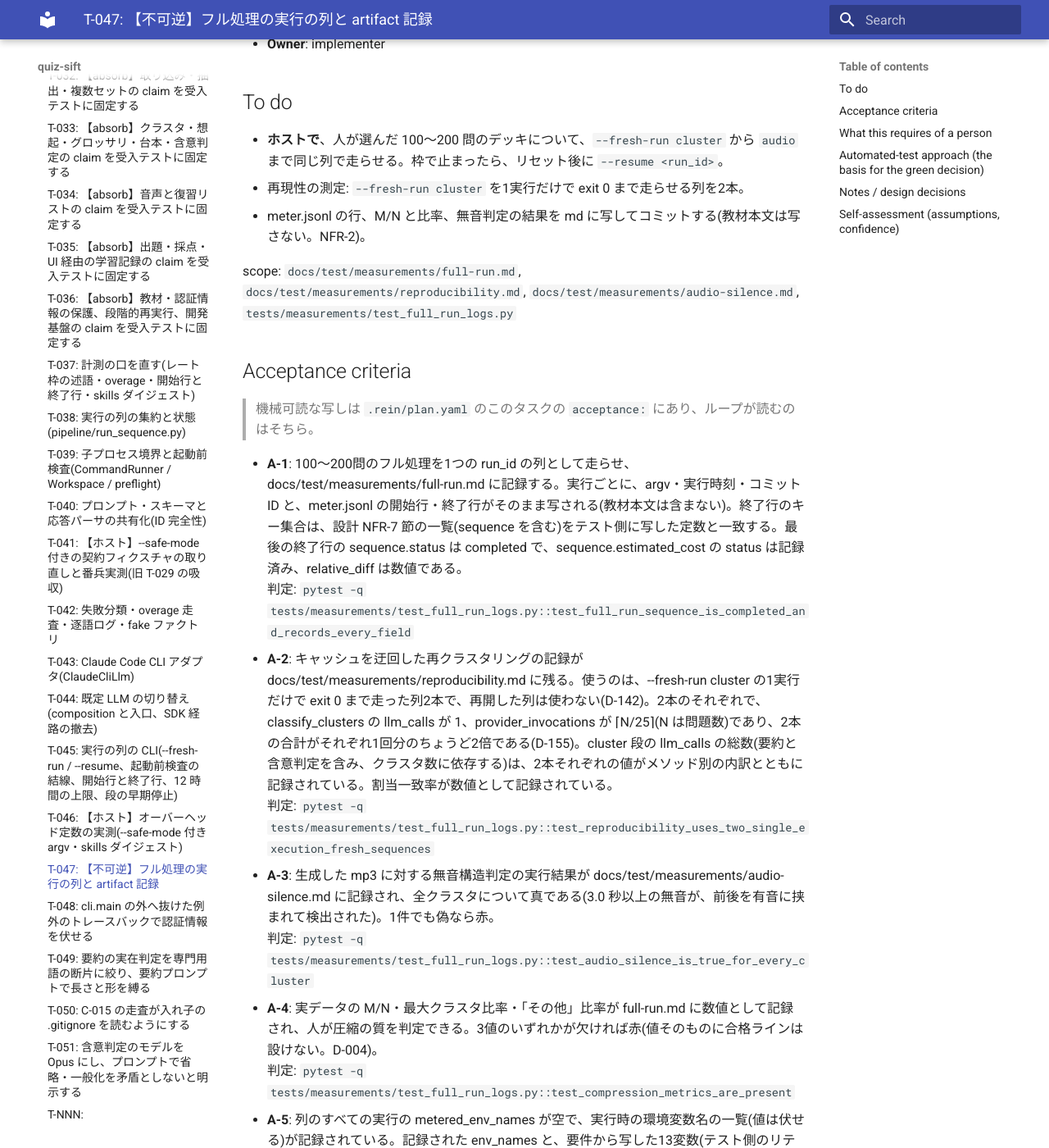
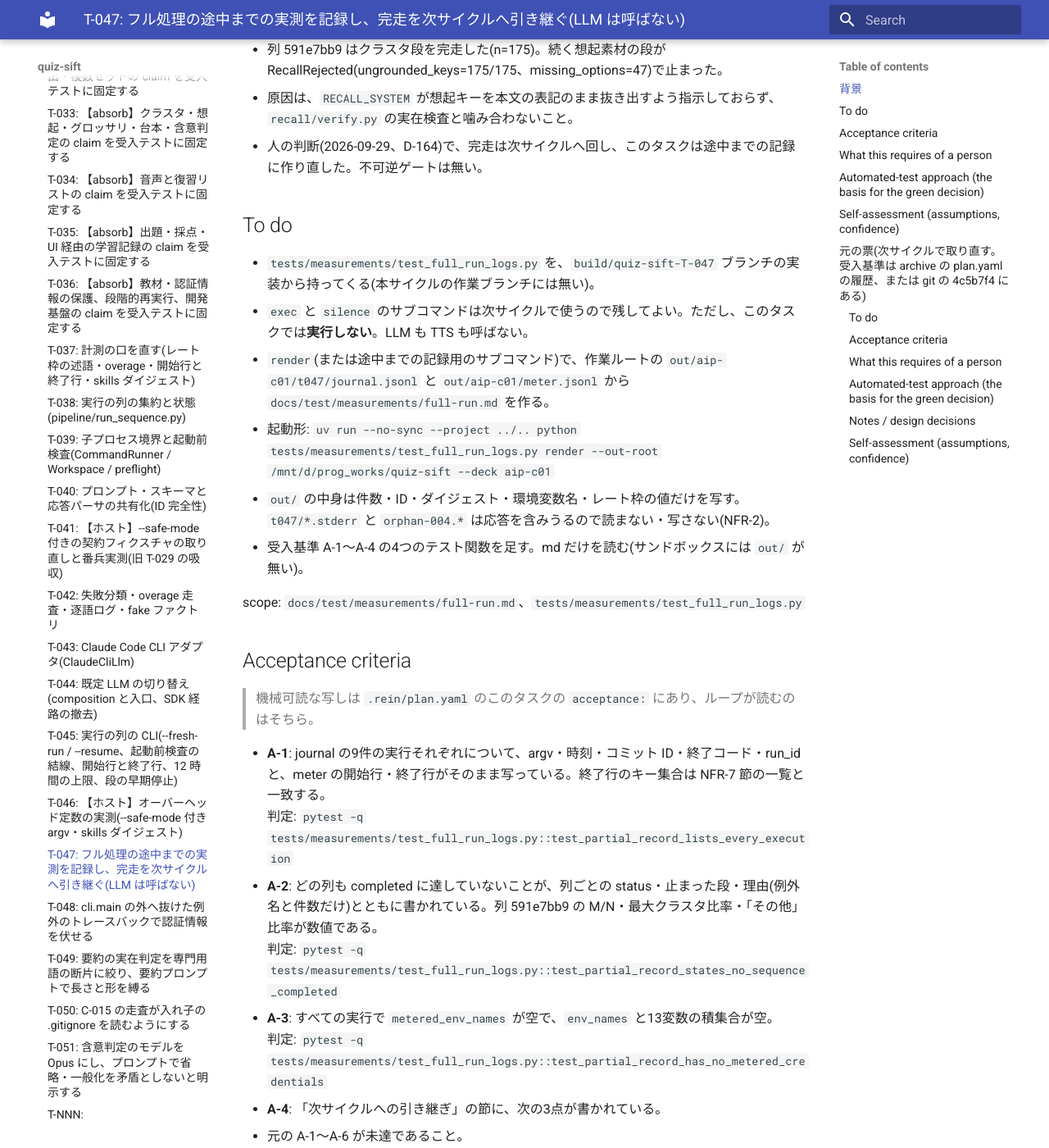
Before and after one commit to komoroko/quiz-sift, an MkDocs documentation site: the page built from docs/tasks/T-047.md, in a window 1280 px wide and 1400 px high, scrolled down 551 px. Shown: the whole window at 82% size. Built offline with MkDocs 1.6.1 and Material for MkDocs 9.7.7, drawn with Linux system fonts in a browser that asks for light colours; some of the changed text lies outside the part shown.

Commit message:
T-047: フル処理の途中までの実測の記録と次サイクルへの引き継ぎに作り直す(D-164)

```diff
--- a/docs/05-current-state.md
+++ b/docs/05-current-state.md
@@ -72,8 +72,7 @@
 
 ### Implemented capabilities
 
-旧 T-001〜T-019、T-021〜T-023、T-031 に加え、サイクル 2026-09-26(中止で閉じた)の T-032〜T-046、T-048〜T-051 の分。
-中止で閉じたので、下の後者は **acceptance(grounded review・依存監査)を経ていない**。各タスクの DoD と受入基準は緑だった。
+旧 T-001〜T-019、T-021〜T-023、T-031 に加え、サイクル 2026-09-26 の T-032〜T-051 の分(T-047 は途中までの記録に作り直した。D-164)。
 
 - R-1〜R-8、R-10、R-11、R-12、NFR-1〜NFR-6。
 - NFR-7: overhead の較正値あり(T-046)。実行の列の集約と CLI(`--fresh-run` / `--resume`、12 時間の上限、早期停止)がある(T-038、T-045)。
@@ -86,7 +85,7 @@
 | 項目 | 状態 | 次にやること |
 |---|---|---|
 | **想起素材のプロンプトと検査の不一致** | 実データで全件落ちる。列 591e7bb9 の recall 段が RecallRejected(ungrounded_keys=175/175、missing_options=47)。`RECALL_SYSTEM` は想起キーを本文の表記のまま抜き出すよう指示しておらず、`recall/verify.py` は `is_present` による実在を要求する | プロンプトを直すタスクを先に置く。直した後に `generic_keys`(全 term が他クラスタにも出る)で止まらないかも実データで確かめる。リポジトリ外の診断スクリプト `~/quiz-sift-diag/diag_recall.py` で、クラスタ段のキャッシュから全問を検査にかけられる |
-| **旧 T-047(不可逆): フル処理100〜200問の実測** | 未完。票は archive の `docs/tasks/T-047.md`。クラスタ段は列 591e7bb9 で完走(n=175)。実装途中の `tests/measurements/test_full_run_logs.py` は `build/quiz-sift-T-047*` ブランチにだけある | 上の修正の後、票の受入基準のまま `cluster --fresh-run` から列を取り直す。C-003・C-007・C-019・C-020 の実データでの証拠はまだ無い。含意判定は 350〜500 回が Opus なので、週次枠の途中で止まって `--resume` を要する見込みが高い |
+| **フル処理100〜200問の完走(元の T-047、不可逆)** | 未完。元の票と受入基準は archive の `docs/tasks/T-047.md` の「元の票」。途中までの記録は `docs/test/measurements/full-run.md`。クラスタ段は列 591e7bb9 で完走(n=175)。実行の道具は `tests/measurements/test_full_run_logs.py`(`exec` / `silence` / `render`) | 上の修正の後、票の受入基準のまま `cluster --fresh-run` から列を取り直す。C-003・C-007・C-019・C-020 の実データでの証拠はまだ無い。含意判定は 350〜500 回が Opus なので、週次枠の途中で止まって `--resume` を要する見込みが高い |
 
 T-047 のための許可 `Bash(uv run *:*)` が `.claude/settings.json` にある(c46dbc8)。次のサイクルの acceptance でセキュリティの指摘になる見込みで、残すか外すかを決める。
 
--- a/docs/tasks/T-047.md
+++ b/docs/tasks/T-047.md
@@ -1,6 +1,71 @@
-# T-047: 【不可逆】フル処理の実行の列と artifact 記録
+# T-047: フル処理の途中までの実測を記録し、完走を次サイクルへ引き継ぐ(LLM は呼ばない)
 
-> **未完のままサイクルを中止で閉じた(D-164、2026-09-29)。** 列 591e7bb9 はクラスタ段を完走したが、想起素材の段が RecallRejected(ungrounded_keys=175/175、missing_options=47)で止まった。次サイクルでは RECALL_SYSTEM を検査に合わせて直すタスクを先に置き、この票の受入基準のまま取り直す。実装途中の `tests/measurements/test_full_run_logs.py` は `build/quiz-sift-T-047*` ブランチにある。
+- **Covers requirement/design**: NFR-7 / NFR-8(claims: C-019、C-020 の途中までの証拠)、D-164
+- **Kind**: integration
+- **Phase**: build
+- **status**: todo
+- **blockedBy**: T-045、T-046、T-049、T-051
+- **Dependents (what waits on this task)**: none
+- **Owner**: implementer
+
+## 背景
+
+- 元の T-047 は【不可逆】のフル処理だった。票の本文は下の「元の票」にある。
+- 列 591e7bb9 はクラスタ段を完走した(n=175)。続く想起素材の段が RecallRejected(ungrounded_keys=175/175、missing_options=47)で止まった。
+  - 原因は、`RECALL_SYSTEM` が想起キーを本文の表記のまま抜き出すよう指示しておらず、`recall/verify.py` の実在検査と噛み合わないこと。
+- 人の判断(2026-09-29、D-164)で、完走は次サイクルへ回し、このタスクは途中までの記録に作り直した。不可逆ゲートは無い。
+
+## To do
+
+- `tests/measurements/test_full_run_logs.py` を、`build/quiz-sift-T-047` ブランチの実装から持ってくる(本サイクルの作業ブランチには無い)。
+  - `exec` と `silence` のサブコマンドは次サイクルで使うので残してよい。ただし、このタスクでは**実行しない**。LLM も TTS も呼ばない。
+- `render`(または途中までの記録用のサブコマンド)で、作業ルートの `out/aip-c01/t047/journal.jsonl` と `out/aip-c01/meter.jsonl` から `docs/test/measurements/full-run.md` を作る。
+  - 起動形: `uv run --no-sync --project ../.. python tests/measurements/test_full_run_logs.py render --out-root /mnt/d/prog_works/quiz-sift --deck aip-c01`
+  - `out/` の中身は件数・ID・ダイジェスト・環境変数名・レート枠の値だけを写す。`t047/*.stderr` と `orphan-004.*` は応答を含みうるので読まない・写さない(NFR-2)。
+- 受入基準 A-1〜A-4 の4つのテスト関数を足す。md だけを読む(サンドボックスには `out/` が無い)。
+
+scope: `docs/test/measurements/full-run.md`、`tests/measurements/test_full_run_logs.py`
+
+## Acceptance criteria
+
+> 機械可読な写しは `.rein/plan.yaml` のこのタスクの `acceptance:` にあり、ループが読むのはそちら。
+
+- **A-1**: journal の9件の実行それぞれについて、argv・時刻・コミット ID・終了コード・run_id と、meter の開始行・終了行がそのまま写っている。終了行のキー集合は NFR-7 節の一覧と一致する。
+  判定: `pytest -q tests/measurements/test_full_run_logs.py::test_partial_record_lists_every_execution`
+- **A-2**: どの列も completed に達していないことが、列ごとの status・止まった段・理由(例外名と件数だけ)とともに書かれている。列 591e7bb9 の M/N・最大クラスタ比率・「その他」比率が数値である。
+  判定: `pytest -q tests/measurements/test_full_run_logs.py::test_partial_record_states_no_sequence_completed`
+- **A-3**: すべての実行で `metered_env_names` が空で、`env_names` と13変数の積集合が空。
+  判定: `pytest -q tests/measurements/test_full_run_logs.py::test_partial_record_has_no_metered_credentials`
+- **A-4**: 「次サイクルへの引き継ぎ」の節に、次の3点が書かれている。
+  - 元の A-1〜A-6 が未達であること。
+  - 止めた理由(RecallRejected の件数)。
+  - 次サイクルで `RECALL_SYSTEM` の修正を先に置くこと。
+
+  判定: `pytest -q tests/measurements/test_full_run_logs.py::test_partial_record_hands_over_to_the_next_cycle`
+
+## What this requires of a person
+
+- なし。LLM・TTS・実 CLI を呼ばない。
+
+## Automated-test approach (the basis for the green decision)
+
+- **Test kind**: unit(記録の検査)
+- **Test file(s)**: `tests/measurements/test_full_run_logs.py`
+- **Test target / cases**:
+  - A-1: 実行の件数が 9 でない記録、開始行か終了行が欠けた記録は赤。
+  - A-2: completed と書いた列がある記録、3値のどれかが欠けた記録は赤。
+- テストが読むのは md だけ。md はコミットするので、中身に教材本文が無いことはレビューで確かめる。
+
+## Self-assessment (assumptions, confidence)
+
+- **Confidence**: high(既存のログを写すだけ)。
+- **Assumptions made**: `meter.jsonl` の行は設計どおり教材本文を含まない(NFR-2、T-038 で検査済み)。
+- **Open questions**: なし。
+
+---
+
+## 元の票(次サイクルで取り直す。受入基準は archive の plan.yaml の履歴、または git の 4c5b7f4 にある)
+
 
 
 - **Covers requirement/design**: R-3 の再現性 / R-7 の実測 / NFR-7 (f) / NFR-8 (f)(h)(claims: C-003, C-007, C-019, C-020)
@@ -11,7 +76,7 @@
 - **Dependents (what waits on this task)**: none
 - **Owner**: implementer
 
-## To do
+#### To do
 
 - **ホストで**、人が選んだ 100〜200 問のデッキについて、`--fresh-run cluster` から `audio` まで同じ列で走らせる。枠で止まったら、リセット後に `--resume <run_id>`。
 - 再現性の測定: `--fresh-run cluster` を1実行だけで exit 0 まで走らせる列を2本。
@@ -19,7 +84,7 @@
 
 scope: `docs/test/measurements/full-run.md`, `docs/test/measurements/reproducibility.md`, `docs/test/measurements/audio-silence.md`, `tests/measurements/test_full_run_logs.py`
 
-## Acceptance criteria
+#### Acceptance criteria
 
 > 機械可読な写しは `.rein/plan.yaml` のこのタスクの `acceptance:` にあり、ループが読むのはそちら。
 
@@ -36,7 +101,7 @@ scope: `docs/test/measurements/full-run.md`, `docs/test/measurements/reproducibi
 - **A-6**: 列の overage_check が passed か unknown のどちらかである。unknown の場合は、invocations_without_rate_limit_event の件数が full-run.md に書かれている。各実行の quota_at_start / quota_at_end が、値として、または null と欠落件数として記録されている(NFR-8 (f)(h))。
   判定: `pytest -q tests/measurements/test_full_run_logs.py::test_overage_check_and_quota_are_recorded`
 
-## What this requires of a person
+#### What this requires of a person
 
 - **security_boundary**: 教材本文が、ホストの Claude Code セッション記録(最小ホーム配下の .claude/projects/**/*.jsonl)に平文で書かれる。リポジトリの外にあり、消しても取り消せない(D-086 が許容) — read at `src/quiz_sift/adapters/llm_claude_cli.py`, `src/quiz_sift/adapters/claude_process.py` (ADR-014)
   可逆性: **戻せない**(このタスクの前で rein build が止まり、人が rein approve T-047 を実行する)
@@ -46,14 +111,14 @@ scope: `docs/test/measurements/full-run.md`, `docs/test/measurements/reproducibi
 - **前提(requires)**: 最小ホーム ~/.quiz-sift-claude-home が用意され、資格情報ファイルがある(HOME=~/.quiz-sift-claude-home claude /login を1回。ファイルは開かずに存在だけを見る)
 - **前提(requires)**: CosyVoice の本体がこのホストの Python から import できる(uv sync --extra tts と、CosyVoice のチェックアウトを PYTHONPATH に通すこと。重みの場所は --tts-model で渡す)
 
-## Automated-test approach (the basis for the green decision)
+#### Automated-test approach (the basis for the green decision)
 
 - **Test kind**: unit / integration(ホスト実測ログの判定を含む)
 - **Test file(s)**: `tests/measurements/test_full_run_logs.py`
 - **Test target / cases** — 何を壊すと赤になるか:
   - md の「記録」ブロックを読む判定テストを tests/measurements/test_full_run_logs.py に置く。
 
-## Notes / design decisions
+#### Notes / design decisions
 
 - **不可逆**(D-088): rein build はこのタスクの前で止まる。人が `rein approve T-047` を実行してから走る。
 - 人の前提は3つ。最小ホームを用意すること、CosyVoice の本体と重みを用意すること(`--tts-model`)、週次枠のリセット(2026-09-28 08:00 JST)後に着手すること。CosyVoice の import は requires の probe で確かめる。重みのディレクトリは確かめられない(AR-148)。
@@ -61,7 +126,7 @@ scope: `docs/test/measurements/full-run.md`, `docs/test/measurements/reproducibi
 - 旧 T-020 を置き換える。変わった点は3つ。1回の実行ではなく列で数える。完走は列の status で判定する。(h) を足した。
 - 枠切れの形が rejected の rate_limit_event を伴わないと、列は完走しない(設計 Open questions、D-129)。その場合、このタスクは完走せず、次サイクルへ回すかを人が決める。
 
-## Self-assessment (assumptions, confidence)
+#### Self-assessment (assumptions, confidence)
 
 - **Confidence**: low
 - **Assumptions made**: 列が週次枠の中で完走すること。枠切れのときに rejected のイベントが届くこと(未観測)。rate_limit_event が呼び出しごとに届くこと(未観測。届かなければ (h) は unknown)。
```
Also changed, not shown: other parts of docs/05-current-state.md (+1 -1 lines), 1 other file.
